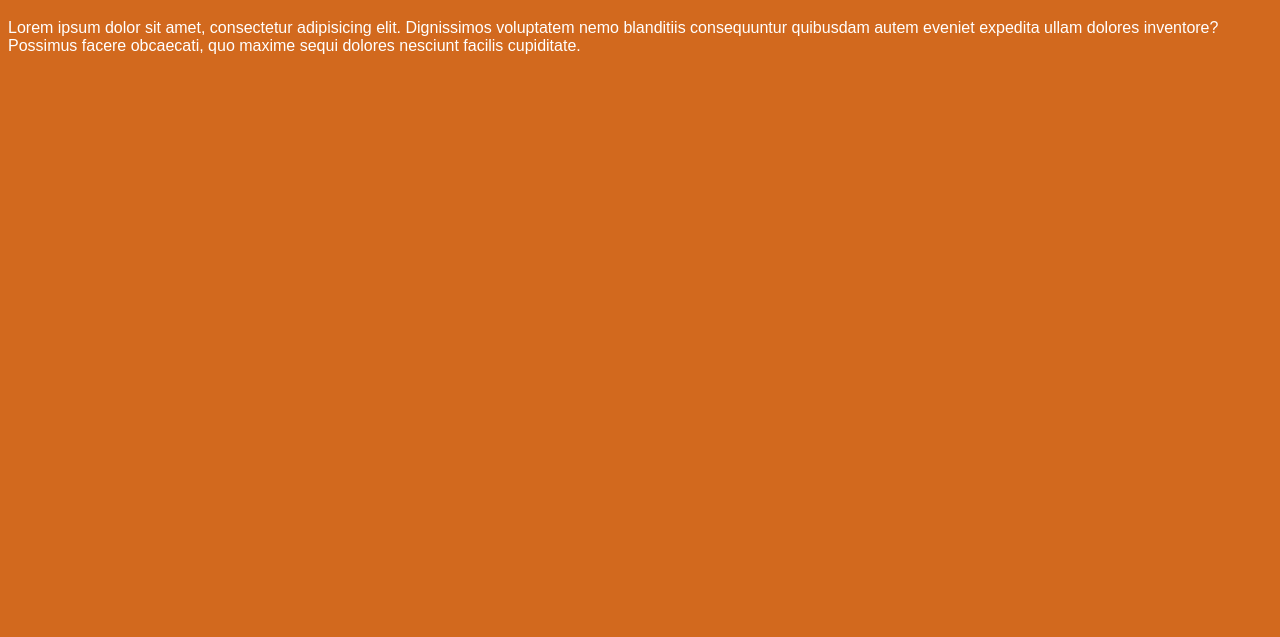
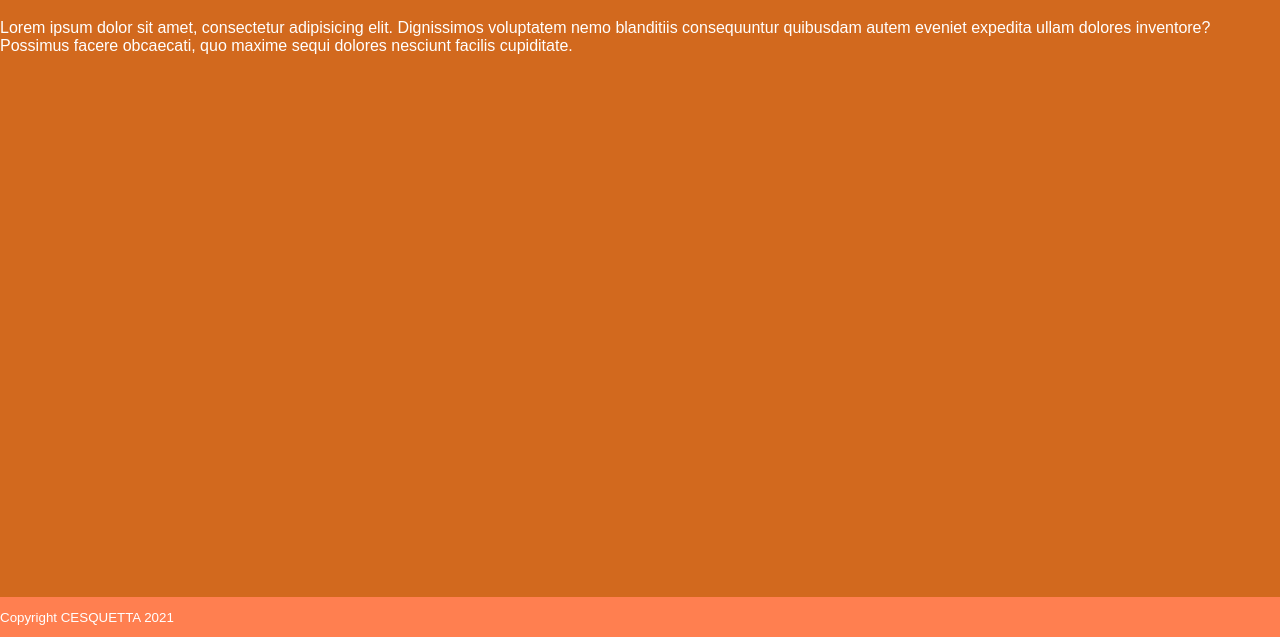
Before and after one commit to C3SC0-V4113/Blog-Platzi, a plain HTML site: page index.html in a window 1280 px wide. Shown: the part 163-800 px from the top of the page. Drawn offline with Linux system fonts and the light colour scheme.

Commit message:
Agregado un footer fresco que seguro esta lindo

```diff
--- a/css/style.css
+++ b/css/style.css
@@ -2,6 +2,7 @@ body{
     font-family: Arial, Helvetica, sans-serif;
     background-color: chocolate;
     color: white;
+    margin: 0;
 }
 
 header{
@@ -23,3 +24,13 @@ h1{
 #descripcion{
     font-size: 16px;
 }
+
+footer{
+    background-color: coral;
+    font-size: smaller;
+    position: absolute;
+    bottom: 0;
+    width: 100%;
+    height: 40px;
+    color: white;
+}
--- a/index.html
+++ b/index.html
@@ -14,5 +14,8 @@
     <section>
         <p>Lorem ipsum dolor sit amet, consectetur adipisicing elit. Dignissimos voluptatem nemo blanditiis consequuntur quibusdam autem eveniet expedita ullam dolores inventore? Possimus facere obcaecati, quo maxime sequi dolores nesciunt facilis cupiditate.</p>
     </section>
+    <footer>
+        <p>Copyright CESQUETTA 2021</p>
+    </footer>
 </body>
 </html>
```
